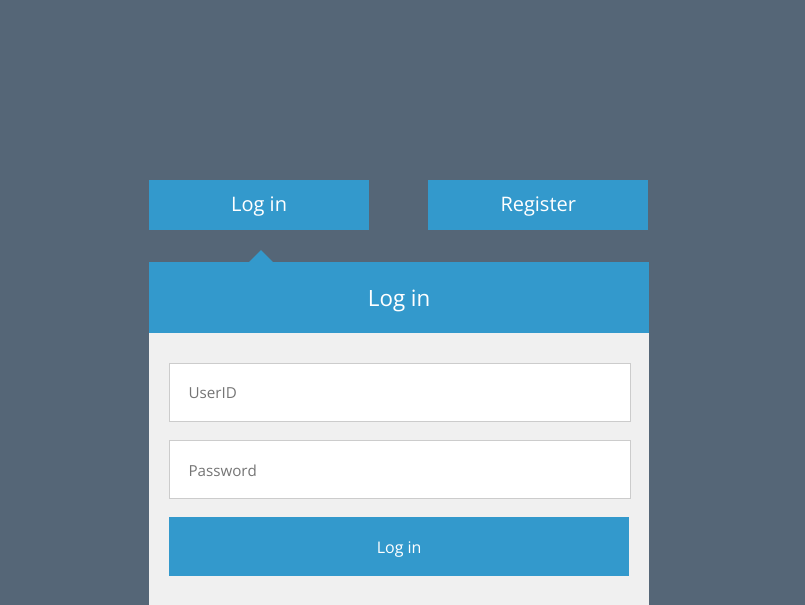
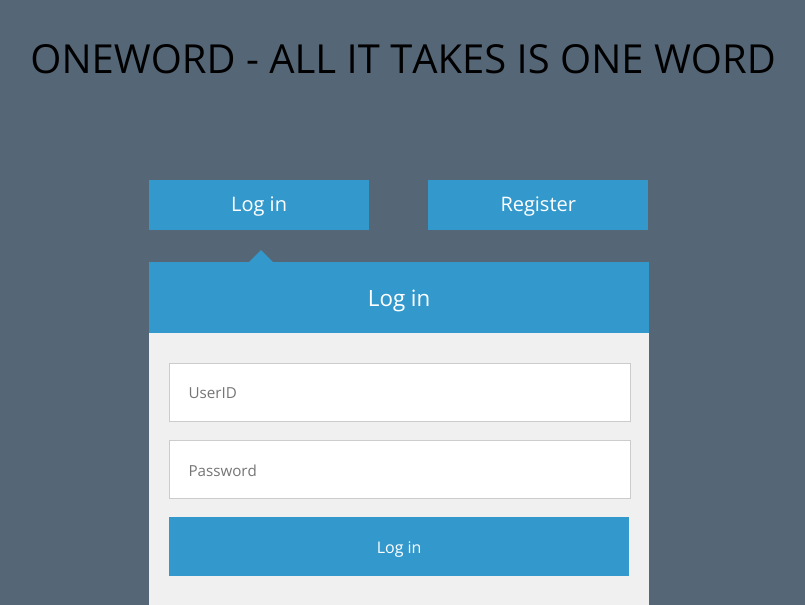
Before and after one commit to yashshah12/OneWord, a PHP site: page / in a window 1280 px wide. Shown: the top 605 px of the page, without its empty margins (237-1042 px from the left). Run offline with PHP 8.4, Linux system fonts and the light colour scheme; some libraries are stand-ins or nearby versions.

Commit message:
changed look

```diff
--- a/css/loginform.css
+++ b/css/loginform.css
@@ -6,6 +6,13 @@ body{
   background:#567;
   font-family:'Open Sans',sans-serif;
 
+}
+h1 {
+    padding-top: 30px;
+  font-weight: bold;
+  text-align:center;
+  font-size: 40px;
+  font-weight: 100;
 }
 
 .button-login{
--- a/index.php
+++ b/index.php
@@ -13,13 +13,14 @@ if (isset($_SESSION['login_user'])) {
 
         <meta charset="UTF-8">
 
-        <title>OneWord-NetbeansVersion</title>
+        <title>OneWord</title>
 
         <link rel="stylesheet" href="css/loginform.css">
 
     </head>
 
     <body>
+        <h1>ONEWORD - ALL IT TAKES IS ONE WORD</h1>
         <div>
             <div id="login-loguout-box">
                 <div id="options">
--- a/php/login.php
+++ b/php/login.php
@@ -8,7 +8,7 @@ if (isset($_POST['submitlogin'])) {
     $password = $_POST['password'];
 // Establishing Connection with Server by passing server_name, user_id and password as a parameter
 
-    $connection = mysqli_connect("ec2-23-23-81-221.compute-1.amazonaws.com", "aeqorodridmopp", "UdZfcpfn1ViPdEnvoYmug0BAIw", "oneword");
+    $connection = mysqli_connect("ec2-23-23-81-221.compute-1.amazonaws.com", "aeqorodridmopp", "UdZfcpfn1ViPdEnvoYmug0BAIw", "dfqf1tisgv020h");
 // Check connection
     if (mysqli_connect_errno()) {
         echo "Failed to connect to MySQL: " . mysqli_connect_error();
@@ -51,7 +51,7 @@ else if (isset($_POST['submitregister'])) {
         $username = $_POST['username'];
         $password = $_POST['password'];
 // Establishing Connection with Server by passing server_name, user_id and password as a parameter
-        $connection = mysqli_connect("ec2-23-23-81-221.compute-1.amazonaws.com", "aeqorodridmopp", "UdZfcpfn1ViPdEnvoYmug0BAIw", "oneword");
+        $connection = mysqli_connect("ec2-23-23-81-221.compute-1.amazonaws.com", "aeqorodridmopp", "UdZfcpfn1ViPdEnvoYmug0BAIw", "dfqf1tisgv020h");
 // Check connection
         if (!$connection) {
             die("Connection failed: " . mysqli_connect_error());
--- a/php/register.php
+++ b/php/register.php
@@ -1,7 +1,7 @@
 <?php
 include('login.php'); // Includes Login Script
 
-if(isset($_SESSION['login_user'])){
+if (isset($_SESSION['login_user'])) {
     header("location: profile.php");
 }
 ?>
@@ -20,6 +20,7 @@ header("location: profile.php");
     </head>
 
     <body>
+        <h1>ONEWORD - ALL IT TAKES IS ONE WORD</h1>
         <div>
             <div id="login-loguout-box">
                 <div id="options">
@@ -35,7 +36,7 @@ header("location: profile.php");
                             <input type="password" name="password" placeholder="Password" id='password2' required/>
                             <input type="password" name="passwordAgain" placeholder="Password Again" id='passwordAgain' required/>
                             <input type="submit" name="submitregister" value="Register" />
-    <span id= "errormsg"><?php echo $errorregister;?></span>
+                            <span id= "errormsg"><?php echo $errorregister; ?></span>
                         </form>
 
                     </div>
```
Also changed, not shown: css/register.css (+7 -1 lines). Lines whose indentation alone changed are shown as unchanged.
